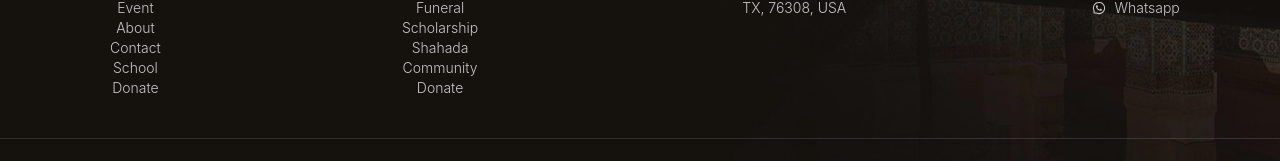
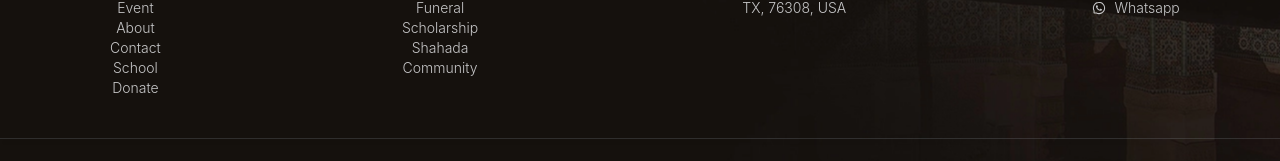
Before and after one commit to wfic/site, a Next.js app: page /contact in a window 1280 px wide. Shown: the part 1293-1454 px from the top of the page. Built offline with nearby package versions, Linux system fonts and the light colour scheme.

Commit message:
Footer updated

```diff
--- a/components/Footer.js
+++ b/components/Footer.js
@@ -55,7 +55,6 @@ function Footer() {
                         <li className="text-sm md:text-md text-gray-100/80 font-light ">Scholarship</li>
                         <li className="text-sm md:text-md text-gray-100/80 font-light ">Shahada</li>
                         <li className="text-sm md:text-md text-gray-100/80 font-light ">Community</li>
-                        <li className="text-sm md:text-md text-gray-100/80 font-light ">Donate</li>
                     </ul>
                 </div>
                 <div className="footerContact">
```
